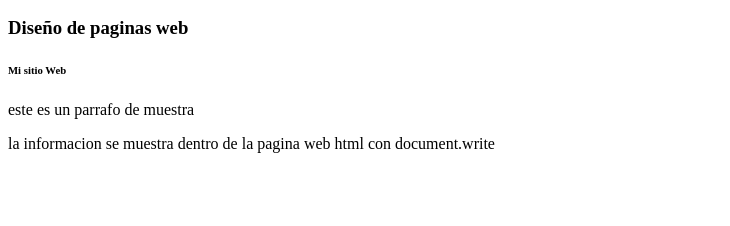
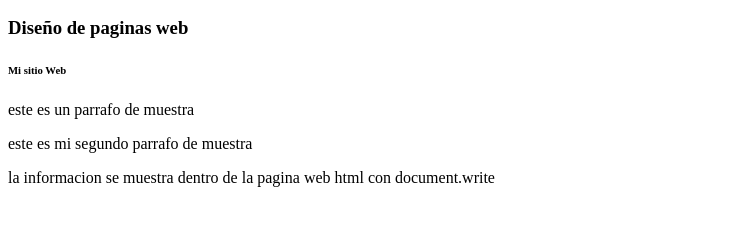
Before and after one commit to martinSierraCardenas/ciclo3, a plain HTML site: page index.html in a window 1280 px wide. Shown: the part 110-336 px from the top of the page, without its empty margins (0-730 px from the left). Drawn offline with Linux system fonts and the light colour scheme.

Commit message:
mi version 1.1

```diff
--- a/index.html
+++ b/index.html
@@ -18,6 +18,7 @@
 
 	<h6>Mi sitio Web</h6>
 	<p>este es un parrafo de muestra</p>
+	<p>este es mi segundo parrafo de muestra</p>
 
 
 <script src="app.js"></script>
```
